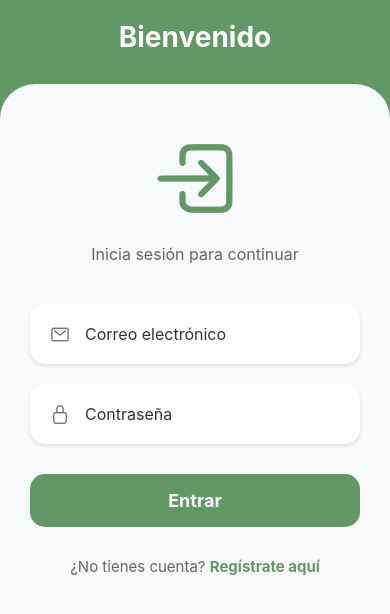
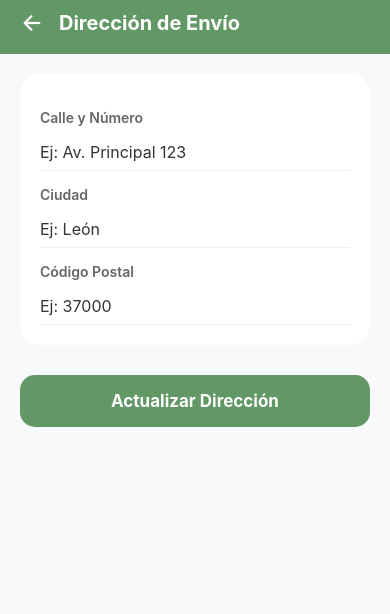
Before and after one commit to roccassa/Ecommerce_P2, a React Native app: screen /ShippingAddress in a window 390 px wide. Shown: the top 614 px of the page. Built offline with nearby package versions, Linux system fonts and the light colour scheme.

Commit message:
cree la vista de direccion de envio y la agrege a appNavigation

```diff
--- a/src/navigation/AppNavigation.js
+++ b/src/navigation/AppNavigation.js
@@ -6,6 +6,7 @@ import ProductDetailScreen from '../screens/ProductDetailScreen';
 import RegisterScreen from '../screens/RegisterScreen';
 import LoginScreen from '../screens/LoginScreen';
 import EditProfileScreen from '../screens/EditProfileScreen';
+import ShippingAddressScreen from '../screens/ShippingAddressScreen';
 
 const Stack = createNativeStackNavigator();
 
@@ -24,6 +25,7 @@ const AppNavigator = () => {
       <Stack.Screen name="Login" component={LoginScreen} options={{ headerShown: false }} />
       <Stack.Screen name="MainTabs" component={TabNavigator} options={{ headerShown: false }}/>
       <Stack.Screen name="Register" component={RegisterScreen}  options={{ headerShown: false }}/>
+      <Stack.Screen name="ShippingAddress" component={ShippingAddressScreen} options={{ headerShown: false }} />
       <Stack.Screen name="EditProfile" component={EditProfileScreen} options={{ headerShown: false }} />
 
       <Stack.Screen name="ProductDetail" component={ProductDetailScreen} options={({ route }) => ({
--- a/src/screens/ProfileScreen.js
+++ b/src/screens/ProfileScreen.js
@@ -57,11 +57,11 @@ const ProfileScreen = ({ navigation }) => {
             </View>
           </View>
 
-          {/* SECCIÓN: AJUSTES DE CUENTA */}
+
           <Text style={styles.sectionLabel}>Ajustes de Cuenta</Text>
           <View style={styles.optionsContainer}>
 
-            {/* Opción 1: Editar Perfil */}
+
             <TouchableOpacity style={styles.optionItem} onPress={() => navigation.navigate('EditProfile')}>
               <View style={[styles.iconBox, { backgroundColor: '#e8f5e9' }]}>
                 <Ionicons name="create-outline" size={22} color="#2e7d32" />
@@ -70,8 +70,8 @@ const ProfileScreen = ({ navigation }) => {
               <Ionicons name="chevron-forward" size={20} color="#ccc" />
             </TouchableOpacity>
 
-            {/* Opción 2: Dirección de Envío */}
-            <TouchableOpacity style={styles.optionItem} onPress={() => handleFeatureUnderDev('Direcciones')}>
+
+            <TouchableOpacity style={styles.optionItem} onPress={() => navigation.navigate('ShippingAddress')}>
               <View style={[styles.iconBox, { backgroundColor: '#fff3e0' }]}>
                 <Ionicons name="location-outline" size={22} color="#ef6c00" />
               </View>
@@ -79,7 +79,7 @@ const ProfileScreen = ({ navigation }) => {
               <Ionicons name="chevron-forward" size={20} color="#ccc" />
             </TouchableOpacity>
 
-            {/* Opción 3: Configuración General */}
+
             <TouchableOpacity style={styles.optionItem} onPress={() => handleFeatureUnderDev('Configuración')}>
               <View style={[styles.iconBox, { backgroundColor: '#e3f2fd' }]}>
                 <Ionicons name="settings-outline" size={22} color="#1565c0" />
@@ -90,7 +90,7 @@ const ProfileScreen = ({ navigation }) => {
 
           </View>
 
-          {/* BOTÓN CERRAR SESIÓN */}
+
           <TouchableOpacity style={styles.logoutButton} onPress={handleLogout}>
             <Ionicons name="log-out-outline" size={22} color="#fff" />
             <Text style={styles.logoutText}>Cerrar sesión</Text>
--- /dev/null
+++ b/src/screens/ShippingAddressScreen.js
@@ -0,0 +1,61 @@
+import React, { useState } from 'react';
+import { View, Text, TextInput, TouchableOpacity, StyleSheet, SafeAreaView, StatusBar, ScrollView, Alert } from 'react-native';
+import { Ionicons } from '@expo/vector-icons';
+
+const ShippingAddressScreen = ({ navigation }) => {
+  const [address, setAddress] = useState('');
+  const [city, setCity] = useState('');
+  const [zipCode, setZipCode] = useState('');
+
+  const handleSave = () => {
+    Alert.alert('Éxito', 'Dirección guardada correctamente');
+    navigation.goBack();
+  };
+
+  return (
+    <View style={styles.mainContainer}>
+      <StatusBar barStyle="light-content" backgroundColor="#629766" />
+      <View style={styles.header}>
+        <TouchableOpacity onPress={() => navigation.goBack()} style={styles.backButton}>
+          <Ionicons name="arrow-back" size={24} color="#fff" />
+        </TouchableOpacity>
+        <Text style={styles.headerTitle}>Dirección de Envío</Text>
+      </View>
+
+      <SafeAreaView style={styles.contentSafeArea}>
+        <ScrollView contentContainerStyle={styles.container}>
+          <View style={styles.card}>
+            <Text style={styles.label}>Calle y Número</Text>
+            <TextInput style={styles.input} value={address} onChangeText={setAddress} placeholder="Ej: Av. Principal 123" />
+
+            <Text style={styles.label}>Ciudad</Text>
+            <TextInput style={styles.input} value={city} onChangeText={setCity} placeholder="Ej: León" />
+
+            <Text style={styles.label}>Código Postal</Text>
+            <TextInput style={styles.input} value={zipCode} onChangeText={setZipCode} keyboardType="numeric" placeholder="Ej: 37000" />
+          </View>
+
+          <TouchableOpacity style={styles.saveButton} onPress={handleSave}>
+            <Text style={styles.saveButtonText}>Actualizar Dirección</Text>
+          </TouchableOpacity>
+        </ScrollView>
+      </SafeAreaView>
+    </View>
+  );
+};
+
+const styles = StyleSheet.create({
+  mainContainer: { flex: 1, backgroundColor: '#629766' },
+  header: { backgroundColor: '#629766', paddingVertical: 18, flexDirection: 'row', alignItems: 'center', paddingTop: (StatusBar.currentHeight || 0) + 10, paddingHorizontal: 20 },
+  headerTitle: { fontSize: 20, fontWeight: '700', color: '#fff' },
+  backButton: { marginRight: 15 },
+  contentSafeArea: { flex: 1, backgroundColor: '#f8f9fa' },
+  container: { padding: 20 },
+  card: { backgroundColor: '#fff', borderRadius: 20, padding: 20, elevation: 3 },
+  label: { fontSize: 14, fontWeight: '600', color: '#666', marginBottom: 8, marginTop: 15 },
+  input: { borderBottomWidth: 1, borderBottomColor: '#eee', paddingVertical: 8, fontSize: 16, color: '#333' },
+  saveButton: { backgroundColor: '#629766', paddingVertical: 16, borderRadius: 15, alignItems: 'center', marginTop: 30 },
+  saveButtonText: { color: '#fff', fontSize: 17, fontWeight: '700' },
+});
+
+export default ShippingAddressScreen;
```
